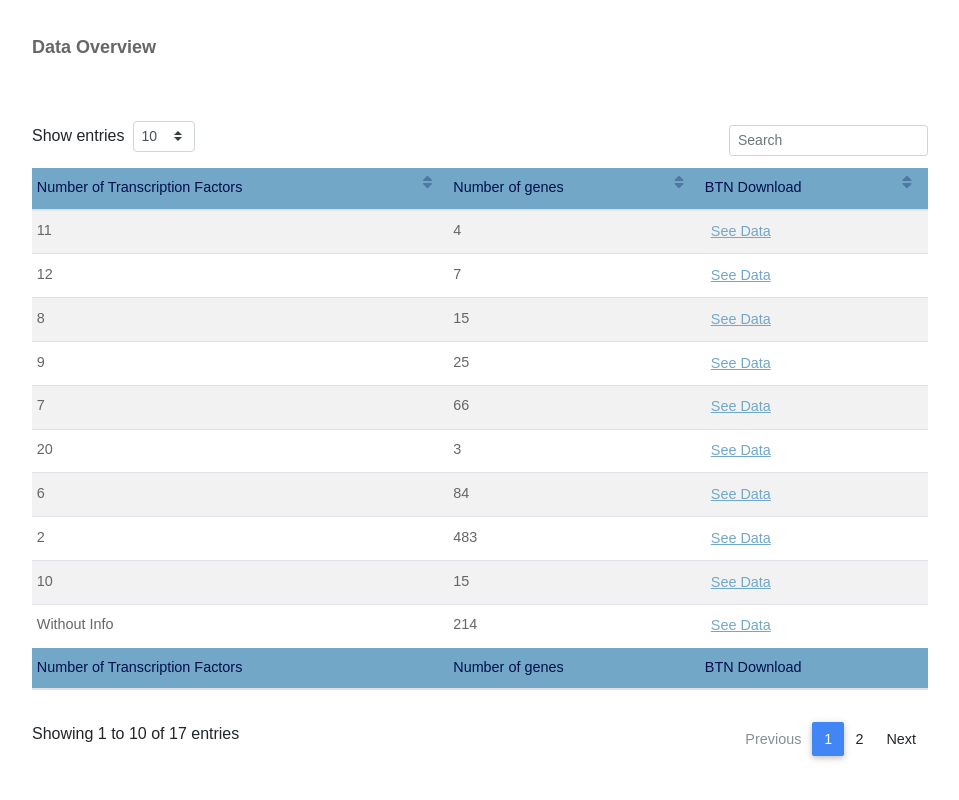
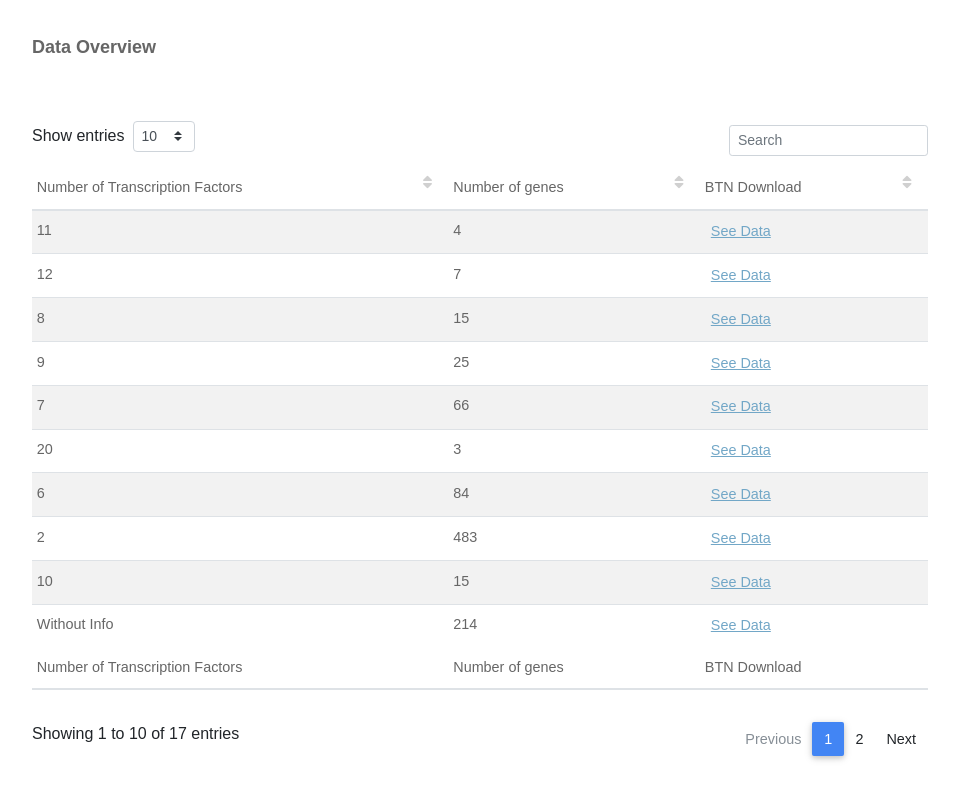
Before and after one commit to galarcon-ccg/regulondb-overviewstools-test, a React (Create React App) app: page /overviews/RDBECOLIOV00001 in a window 1280 px wide. Shown: the part 869-1669 px from the top of the page, without its empty margins (96-1055 px from the left). Built offline with nearby package versions, Linux system fonts and the light colour scheme.

Commit message:
add integrate method app

```diff
--- a/src/App.js
+++ b/src/App.js
@@ -58,28 +58,27 @@ N/A
 */
 import React from "react";
 import { Switch, Route } from "react-router-dom";
-import Main from "./components/overview_main";
-import Graphic from "./components/overview_graphic";
+
+import Overviews from "./overviews";
 import "./styles/regulonDB_global.css";
-import "./styles/overviewsStyles.css";
 
-const Overviews = () => {
+const App = () => {
   return (
     <>
       RegulonDB Overviews Tool Testing
       <Switch>
         <Route exact path={"/overviews"}>
-          <Main />
+          <Overviews />
         </Route>
         <Route path={"/overviews/:id"}>
-          <Graphic />
+          <Overviews />
         </Route>
         <Route path={"*"}>
-          <Main />
+          <Overviews />
         </Route>
       </Switch>
     </>
   );
 };
 
-export default Overviews;
+export default App;
--- /dev/null
+++ b/src/overviews.jsx
@@ -0,0 +1,15 @@
+import React from "react";
+import Main from "./components/overview_main";
+import Graphic from "./components/overview_graphic";
+import { useParams } from "react-router-dom";
+import "./styles/overviewsStyles.css";
+
+const Overviews = () => {
+  const id = useParams().id;
+  if (id) {
+    return <Graphic id={id} />;
+  }
+  return <Main />;
+};
+
+export default Overviews;
--- a/src/styles/overviewsStyles.css
+++ b/src/styles/overviewsStyles.css
@@ -1,15 +1,16 @@
-.container-graphic,.container-table{
+.container-graphic,
+.container-table {
   max-width: 1000px;
   margin: 0 auto;
 }
-.description{
+.description {
   margin: 30px auto;
 }
-.float{
+.float {
   display: block;
   position: relative;
 }
-.label-y{
+.label-y {
   position: absolute;
   top: 0;
   left: 0;
@@ -17,21 +18,12 @@
   transform: rotate(-90deg);
   margin-left: -30px;
   margin-top: 30%;
-
-
 }
-.barGraphic{
+.barGraphic {
   margin-left: 400px;
 }
 
-.label-x{
+.label-x {
   justify-content: center;
   text-align: center;
 }
-
-
-/*Estilos a la tabla*/
-table th{
-    background-color: #72a7c7;
-    color: rgb(0, 15, 78);
-}
```
Lines whose indentation alone changed are shown as unchanged.
